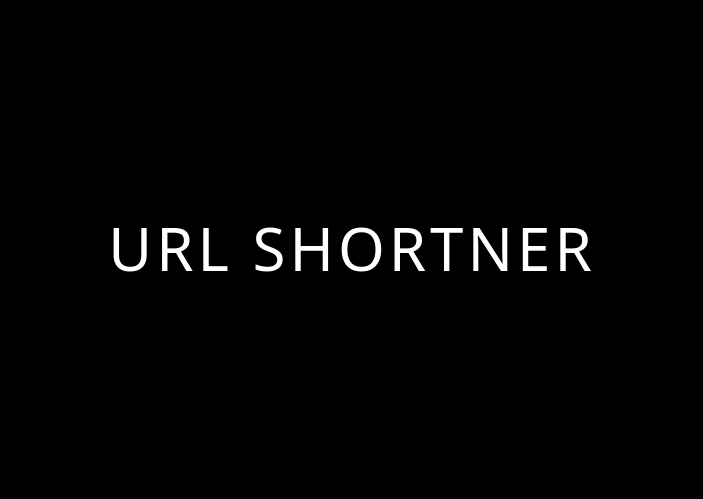
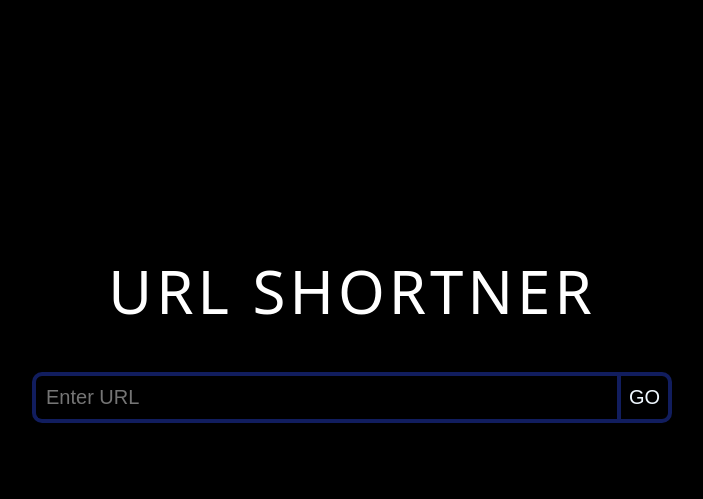
Before and after one commit to Procedurally-Generated-Human/URL-Shortener, a Django app: page / in a window 1280 px wide. Shown: the top 499 px of the page, without its empty margins (288-991 px from the left). Run offline with Django 3.2, Linux system fonts and the light colour scheme; some libraries are stand-ins or nearby versions.

Commit message:
added url bar

```diff
--- a/shortner/static/style.css
+++ b/shortner/static/style.css
@@ -3,22 +3,56 @@ body {
     margin: 0;
 }
 
-.container {
-    height: 500px;
-    position: relative;
+.container{
+    margin-top: 250px;
+    width: 100%;
     text-align: center;
-  }
+}
 
 h1 {
     color: white;
-    top: 40%;
-    position: absolute;
-    left: 50%;
-    -ms-transform: translate(-50%, -40%);
-    transform: translate(-50%, -40%);
-
     font-family: "system-ui";
     letter-spacing: 4px;
     font-size: 60px;
     font-weight: 200;
 }
+
+
+/* https://codepen.io/ramesh123-lang/pen/ZEQMbmb */
+
+.container-2{
+    text-align: center;
+    width: 50%;
+    margin: 0 auto;
+}
+
+.search-box{
+    width: 100%;
+    position: relative;
+    display: flex;
+  }
+  .search-input{
+    width: 100%;
+    padding: 10px;
+    border: 4px solid #111d5e;
+    border-radius:10px 0 0 10px ;
+    border-right: none;
+    outline: none;
+    font-size: 20px;
+    color: tomato;
+    background: none;
+  }
+  .search-button{
+  color: aliceblue;
+  text-align: center;
+  height: 51px;
+  width: 60px;
+  outline: none;
+  cursor: pointer;
+  border: 4px solid #111d5e;
+   border-radius: 0 10px 10px 0 ;
+  border-left: none;
+  background: none;
+  font-size: 20px;
+  border-left: 4px solid #111d5e;
+  }
--- a/shortner/templates/base.html
+++ b/shortner/templates/base.html
@@ -6,6 +6,7 @@
     <meta name="viewport" content="width=device-width, initial-scale=1.0">
     {% load static %}
     <link rel="stylesheet" type="text/css" href="{% static 'style.css' %}">
+    <script src="https://kit.fontawesome.com/43dcc20e7a.js" crossorigin="anonymous"></script>
     <title>{% block title %}{% endblock %}</title>
 </head>
 <body>
--- a/shortner/templates/home.html
+++ b/shortner/templates/home.html
@@ -6,6 +6,14 @@
 
 <div class="container">
     <h1>URL SHORTNER</h1>
+    <div class="container-2">
+        <div class="search-box">
+            <input type="text" class="search-input" placeholder="Enter URL">
+            <button class="search-button">
+                GO
+            </button>
+        </div>
+    </div>
 </div>
 
 {% endblock %}
```
Also changed, not shown: 1 other file.
